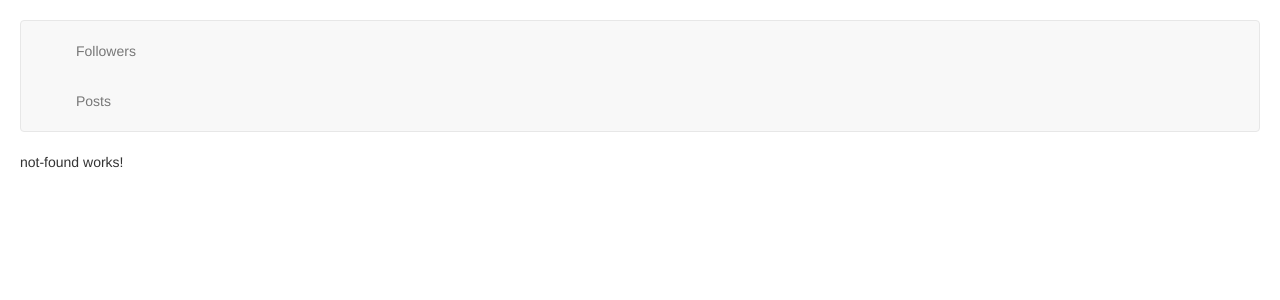
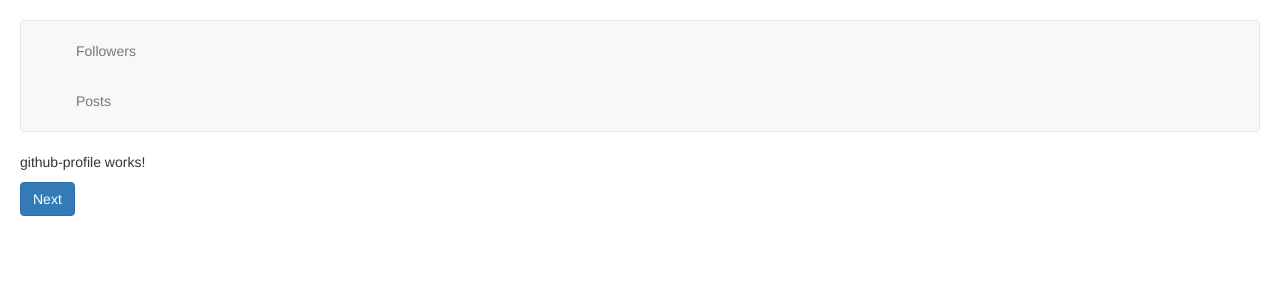
Before and after one commit to Maharoz/Angular-Introductory-Project, an Angular app: page /follower/1/1 in a window 1280 px wide. Shown: the top 300 px of the page. Built offline with nearby package versions, Linux system fonts and the light colour scheme.

Commit message:
multiple route parameters

```diff
--- a/src/app/app.module.ts
+++ b/src/app/app.module.ts
@@ -56,7 +56,7 @@ import { RouterModule } from '@angular/router';
     RouterModule.forRoot([
 
       {
-        path: 'follower/:id' ,
+        path: 'follower/:id/:username' ,
          component: GithubProfileComponent
       },
       {
--- a/src/app/git-hub-followers/git-hub-followers.component.html
+++ b/src/app/git-hub-followers/git-hub-followers.component.html
@@ -6,7 +6,7 @@
     </div>
     <div class="media-body">
       <h4 class="media-heading">
-        <a [routerLink]="['/follower',follower.id]">{{ follower.login }}</a>
+        <a [routerLink]="['/follower',follower.id,follower.login]">{{ follower.login }}</a>
       </h4>
       <a href="follower.html_url">{{ follower.html_url }}</a>
     </div>
--- a/src/app/github-profile/github-profile.component.html
+++ b/src/app/github-profile/github-profile.component.html
@@ -1,3 +1,4 @@
 <p>
   github-profile works!
 </p>
+<button [routerLink]="['/followers',1234]" class="btn btn-primary">Next</button>
--- a/src/app/github-profile/github-profile.component.ts
+++ b/src/app/github-profile/github-profile.component.ts
@@ -15,7 +15,8 @@ export class GithubProfileComponent implements OnInit {
     .subscribe(params =>{
       let id = +params.get('id');
       //service.getProfile(id)
-      console.log(id);
+      console.log(params.get('id'));
+
     });
   }
 
```
